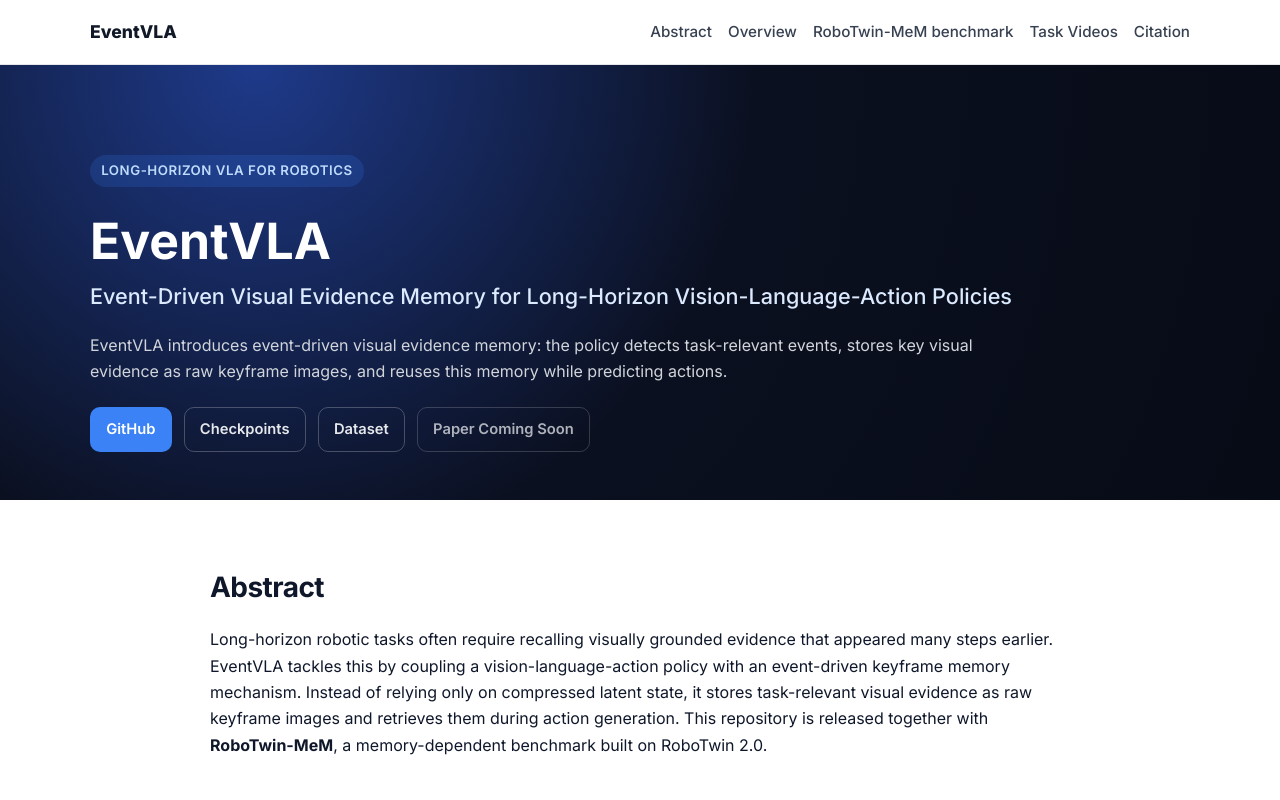
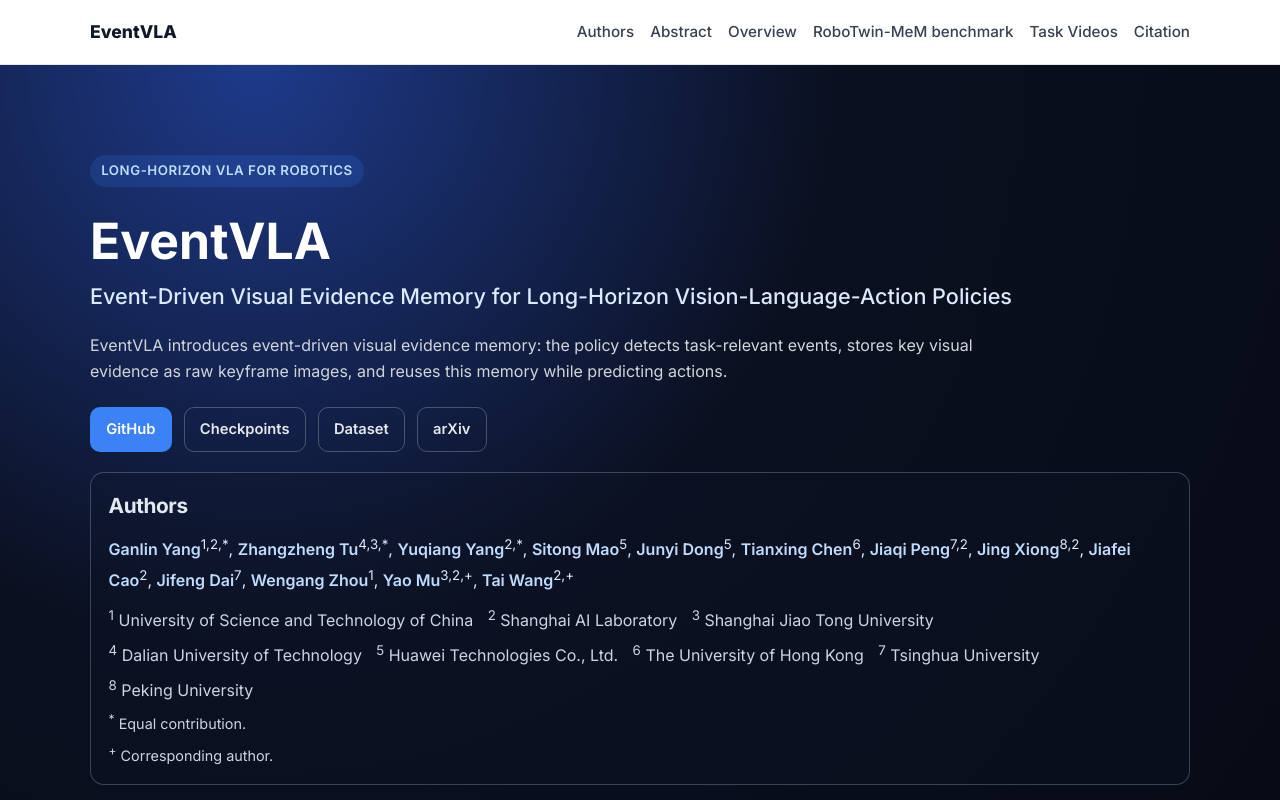
Before and after one commit to Ganlin-Yang/EventVLA.github.io, a plain HTML site: page index.html in a window 1280 px wide. Shown: the top 800 px of the page. Drawn offline with Linux system fonts and the light colour scheme.

Commit message:
commit arxiv

```diff
--- a/assets/style.css
+++ b/assets/style.css
@@ -128,6 +128,57 @@ h2 {
   display: flex;
   flex-wrap: wrap;
   gap: 0.75rem;
+}
+
+.author-panel {
+  margin-top: 1.25rem;
+  padding: 1rem 1.1rem;
+  border: 1px solid rgba(148, 163, 184, 0.35);
+  border-radius: var(--radius);
+  background: rgba(15, 23, 42, 0.28);
+}
+
+.author-panel h3 {
+  margin: 0 0 0.6rem;
+  font-size: 1.3rem;
+  color: #e2e8f0;
+}
+
+.author-list {
+  margin: 0;
+  color: #dbeafe;
+  line-height: 1.8;
+}
+
+.author-list a {
+  color: #bfdbfe;
+  font-weight: 600;
+}
+
+.author-list a:hover {
+  color: #ffffff;
+}
+
+.affiliation-list {
+  margin: 0.6rem 0 0;
+  display: flex;
+  flex-wrap: wrap;
+  gap: 0.4rem 0.9rem;
+  color: #cbd5e1;
+}
+
+.affiliation-list span {
+  white-space: nowrap;
+}
+
+.author-note {
+  margin: 0.35rem 0 0;
+  color: #cbd5e1;
+  font-size: 0.9rem;
+}
+
+.author-note code {
+  color: #f1f5f9;
 }
 
 .btn {
@@ -417,6 +468,15 @@ code {
     display: flex;
   }
 
+  .author-panel {
+    padding: 0.85rem 0.9rem;
+  }
+
+  .affiliation-list {
+    flex-direction: column;
+    gap: 0.25rem;
+  }
+
   .footer-wrap {
     padding: 0.9rem 0;
     min-height: auto;
--- a/index.html
+++ b/index.html
@@ -16,6 +16,7 @@
       <a class="brand" href="#top">EventVLA</a>
       <button class="menu-toggle" aria-label="Toggle menu" id="menuToggle">Menu</button>
       <nav class="site-nav" id="siteNav">
+        <a href="#authors">Authors</a>
         <a href="#abstract">Abstract</a>
         <a href="#overview">Overview</a>
         <a href="#benchmark">RoboTwin-MeM benchmark</a>
@@ -40,9 +41,39 @@
           <a class="btn btn-primary" href="https://github.com/InternRobotics/EventVLA" target="_blank" rel="noreferrer">GitHub</a>
           <a class="btn" href="https://huggingface.co/ganlinyang/EventVLA/tree/main" target="_blank" rel="noreferrer">Checkpoints</a>
           <a class="btn" href="https://huggingface.co/datasets/ganlinyang/RoboTwin-MeM" target="_blank" rel="noreferrer">Dataset</a>
-          <a class="btn btn-muted" href="#citation">Paper Coming Soon</a>
+          <a class="btn" href="https://arxiv.org/pdf/2606.20092" target="_blank" rel="noreferrer">arXiv</a>
         </div>
 
+        <section class="author-panel" id="authors">
+          <h3>Authors</h3>
+          <p class="author-list">
+            <a href="https://scholar.google.com/citations?user=321C4TQAAAAJ&hl=zh-CN&oi=ao" target="_blank" rel="noreferrer">Ganlin Yang</a><sup>1,2,*</sup>,
+            <a href="https://openreview.net/profile?id=~Zhangzheng_Tu1" target="_blank" rel="noreferrer">Zhangzheng Tu</a><sup>4,3,*</sup>,
+            <a href="https://scholar.google.com/citations?user=6bw40_kAAAAJ&hl=zh-CN&oi=ao" target="_blank" rel="noreferrer">Yuqiang Yang</a><sup>2,*</sup>,
+            <a href="https://scholar.google.com/citations?user=RiX5SJUAAAAJ&hl=zh-CN&oi=sra" target="_blank" rel="noreferrer">Sitong Mao</a><sup>5</sup>,
+            <a href="https://scholar.google.com/citations?user=L06R7MIAAAAJ&hl=zh-CN&oi=sra" target="_blank" rel="noreferrer">Junyi Dong</a><sup>5</sup>,
+            <a href="https://scholar.google.com/citations?user=pvS8MH8AAAAJ&hl=zh-CN&oi=ao" target="_blank" rel="noreferrer">Tianxing Chen</a><sup>6</sup>,
+            <a href="https://scholar.google.com/citations?user=5Mtc0ZoAAAAJ&hl=zh-CN&oi=ao" target="_blank" rel="noreferrer">Jiaqi Peng</a><sup>7,2</sup>,
+            <a href="https://openreview.net/profile?id=~Jing_Xiong7" target="_blank" rel="noreferrer">Jing Xiong</a><sup>8,2</sup>,
+            <a href="https://openreview.net/profile?id=~Jiafei_Cao1" target="_blank" rel="noreferrer">Jiafei Cao</a><sup>2</sup>,
+            <a href="https://scholar.google.com/citations?user=SH_-B_AAAAAJ&hl=zh-CN&oi=ao" target="_blank" rel="noreferrer">Jifeng Dai</a><sup>7</sup>,
+            <a href="https://scholar.google.com/citations?user=8s1JF8YAAAAJ&hl=zh-CN&oi=ao" target="_blank" rel="noreferrer">Wengang Zhou</a><sup>1</sup>,
+            <a href="https://scholar.google.com/citations?user=HK4x3fkAAAAJ&hl=zh-CN&oi=ao" target="_blank" rel="noreferrer">Yao Mu</a><sup>3,2,+</sup>,
+            <a href="https://scholar.google.com/citations?hl=zh-CN&user=JmbbZWIAAAAJ&view_op=list_works&sortby=pubdate" target="_blank" rel="noreferrer">Tai Wang</a><sup>2,+</sup>
+          </p>
+          <p class="affiliation-list">
+            <span><sup>1</sup> University of Science and Technology of China</span>
+            <span><sup>2</sup> Shanghai AI Laboratory</span>
+            <span><sup>3</sup> Shanghai Jiao Tong University</span>
+            <span><sup>4</sup> Dalian University of Technology</span>
+            <span><sup>5</sup> Huawei Technologies Co., Ltd.</span>
+            <span><sup>6</sup> The University of Hong Kong</span>
+            <span><sup>7</sup> Tsinghua University</span>
+            <span><sup>8</sup> Peking University</span>
+          </p>
+          <p class="author-note"><sup>*</sup> Equal contribution.</p>
+          <p class="author-note"><sup>+</sup> Corresponding author.</p>
+        </section>
       </div>
     </section>
 
@@ -172,11 +203,15 @@
     <section class="section" id="citation">
       <div class="container narrow">
         <h3>Citation</h3>
-        <p>EventVLA citation will be added after paper release.</p>
-        <pre><code>@misc{eventvla2026,
-  title  = {EventVLA: Event-Driven Visual Evidence Memory for Long-Horizon Vision-Language-Action Policies},
-  note   = {Project page based on the public EventVLA repository},
-  year   = {2026}
+        <p>
+          Paper:
+          <a href="https://arxiv.org/pdf/2606.20092" target="_blank" rel="noreferrer">arXiv:2606.20092</a>
+        </p>
+        <pre><code>@article{yang2026eventvla,
+  title={EventVLA: Event-Driven Visual Evidence Memory for Long-Horizon Vision-Language-Action Policies},
+  author={Yang, Ganlin and Tu, Zhangzheng and Yang, Yuqiang and Mao, Sitong and Dong, Junyi and Chen, Tianxing and Peng, Jiaqi and Xiong, Jing and Cao, Jiafei and Dai, Jifeng and others},
+  journal={arXiv preprint arXiv:2606.20092},
+  year={2026}
 }</code></pre>
         <p>
           Built on top of:
```
